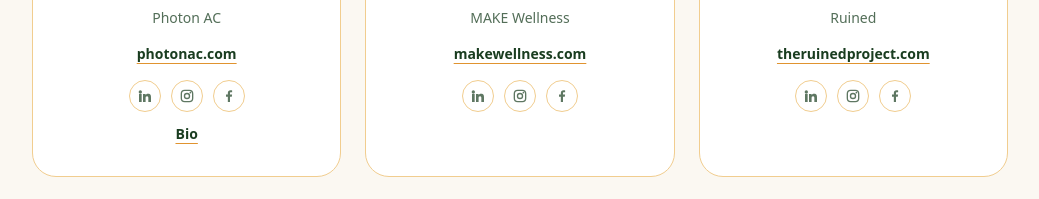
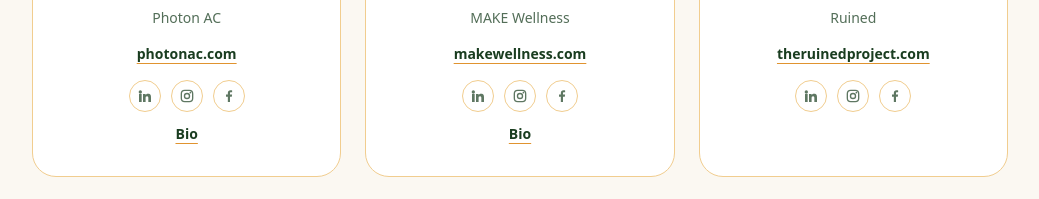
Before and after one commit to KokenLabs/squirrel-tamer-website, a Next.js app: page /contributors in a window 1280 px wide. Shown: the part 1040-1239 px from the top of the page, without its empty margins (120-1159 px from the left). Built offline with nearby package versions, Linux system fonts and the light colour scheme.

Commit message:
Add bio for Justin Prince
Co-Authored-By: Claude Opus 5 <noreply@anthropic.com>
Claude-Session: https://claude.ai/code/session_011vYDYs3RFAzfGueaXrGeff

```diff
--- a/src/app/contributors/page.tsx
+++ b/src/app/contributors/page.tsx
@@ -80,6 +80,9 @@ const contributors: Contributor[] = [
     instagram: "https://www.instagram.com/iamjustinprince",
     facebook: "https://www.facebook.com/iamjustinprince.vm",
     linkedin: "https://www.linkedin.com/in/justinkprince/",
+    bio: [
+      "I help leaders and entrepreneurs learn to Intentionally unlock their personal Greatness. I am an experienced Business Leader with a demonstrated history in Business Strategy, Coaching, Speaking, Sales, E-commerce, and Networking.",
+    ],
   },
   {
     name: "Tyler Bastian",
```
